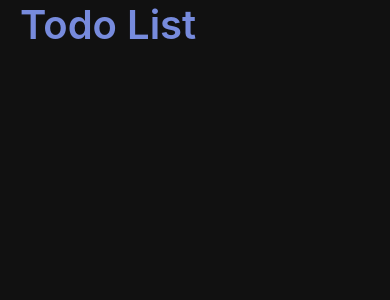
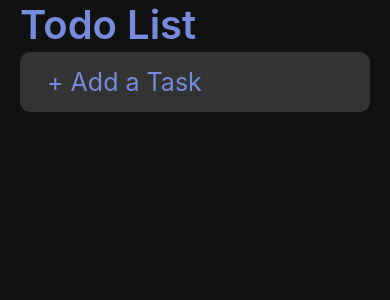
Before and after one commit to fghjjkl32/rn-todo-app, a React Native app: screen / in a window 390 px wide. Shown: the top 300 px of the page. Built offline with nearby package versions, Linux system fonts and the light colour scheme.

Commit message:
add input

```diff
--- a/src/App.js
+++ b/src/App.js
@@ -1,9 +1,11 @@
-import React from 'react';
+import React, {useState} from 'react';
 import { StatusBar } from 'react-native';
 import styled, {ThemeProvider} from 'styled-components/native';
 import {theme} from './theme';
+import Input from './components/Input';
 
 const Container = styled.SafeAreaView`
+/* SafeAreaView 아이폰에서 가려지는 현상 줄이기 위해 사용 */
   flex:1;
   background-color:${({theme}) => theme.background};
   align-items:center;
@@ -20,14 +22,27 @@
   `;
 
 export default function App() {
+  const [newTask, setNewTask] = useState('');
+
+  const addTask = () => {
+    alert(newTask);
+    setNewTask('');
+  }
+
   return (
     <ThemeProvider theme={theme}>
       <Container>
-        <Title>Todo List</Title>
         <StatusBar
           barStyle="light-content"
           backgroundColor={theme.background}
-        />
+          />
+          {/* StatusBar 스테이터스바 */}
+          <Title>Todo List</Title>
+          <Input placeholder=" + Add a Task"
+          value={newTask}
+          onChangeText={text => setNewTask(text)}
+          onSubmitEditing={addTask}
+          />
       </Container>
     </ThemeProvider>
   );
--- /dev/null
+++ b/src/components/Input.js
@@ -0,0 +1,57 @@
+import React from 'react';
+import styled from 'styled-components/native';
+import { Dimensions, useWindowDimensions } from 'react-native';
+import PropTypes from 'prop-types';
+
+const StyledInput = styled.TextInput.attrs(({ theme }) => ({
+  placeholderTextColor: theme.main,
+}))`
+width: ${({ width }) => width - 40}px;
+height: 60px;
+margin: 3px 0;
+padding: 15px 20px;
+border-radius: 10px;
+font-size: 25px;
+background-color: ${({ theme }) => theme.itemBackground};
+color: ${({ theme }) => theme.text};
+`;
+
+
+const Input = ({
+  placeholder,value,onChangeText,onSubmitEditing
+}) => {
+  // const width = Dimensions.get('window').width;
+  const width = useWindowDimensions().width;
+  return (
+    <StyledInput
+      width={width}
+      placeholder={placeholder}
+      maxLength={50}
+      autoCapitalize="none"
+      // 자동 대문자 기능 off
+      autoCorrect={false}
+      // 자동 오타 수정 off
+      returnKeyType="done"
+      // 리턴키의 타입을 done으로 지정 https://eloquence-developers.tistory.com/137
+      keyboardAppearance="dark"
+      // 아이폰의 키보드 색상을 지정해줄 수 있다.
+      value={value}
+      onChangeText={onChangeText}
+      // 텍스트가 생성이 되면 실행되는 함수
+      onSubmitEditing={onSubmitEditing}
+      // 제출버튼 누르면 생성되는 함수
+      />
+  );
+};
+
+Input.propTypes = {
+  // prop의 타입을 정해줄수있다.
+  placeholder: PropTypes.string,
+  value: PropTypes.string.isRequired,
+  onChangeText: PropTypes.func.isRequired,
+  // isRequired : 필수로 들어와야 한다.
+  onSubmitEditing: PropTypes.func.isRequired,
+};
+
+
+export default Input;
```
